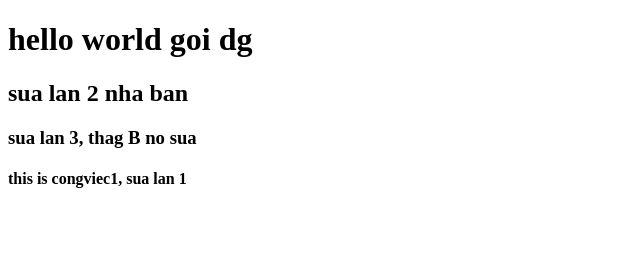
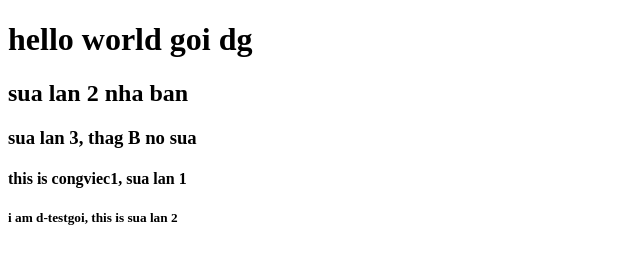
Before and after one commit to d-goi/du-an-5-nhanh-2, a plain HTML site: page index.html in a window 1280 px wide. Shown: the whole page, without its empty margins (0-640 px from the left). Drawn offline with Linux system fonts and the light colour scheme.

Commit message:
cv1. commit lan 2 by d-testgoi

```diff
--- a/index.html
+++ b/index.html
@@ -10,5 +10,6 @@
     <h2>sua lan 2 nha ban</h2>
     <h3>sua lan 3, thag B no sua</h3>
     <h4>this is congviec1, sua lan 1</h4>
+    <h5>i am d-testgoi, this is sua lan 2</h5>
   </body>
 </html>
```
